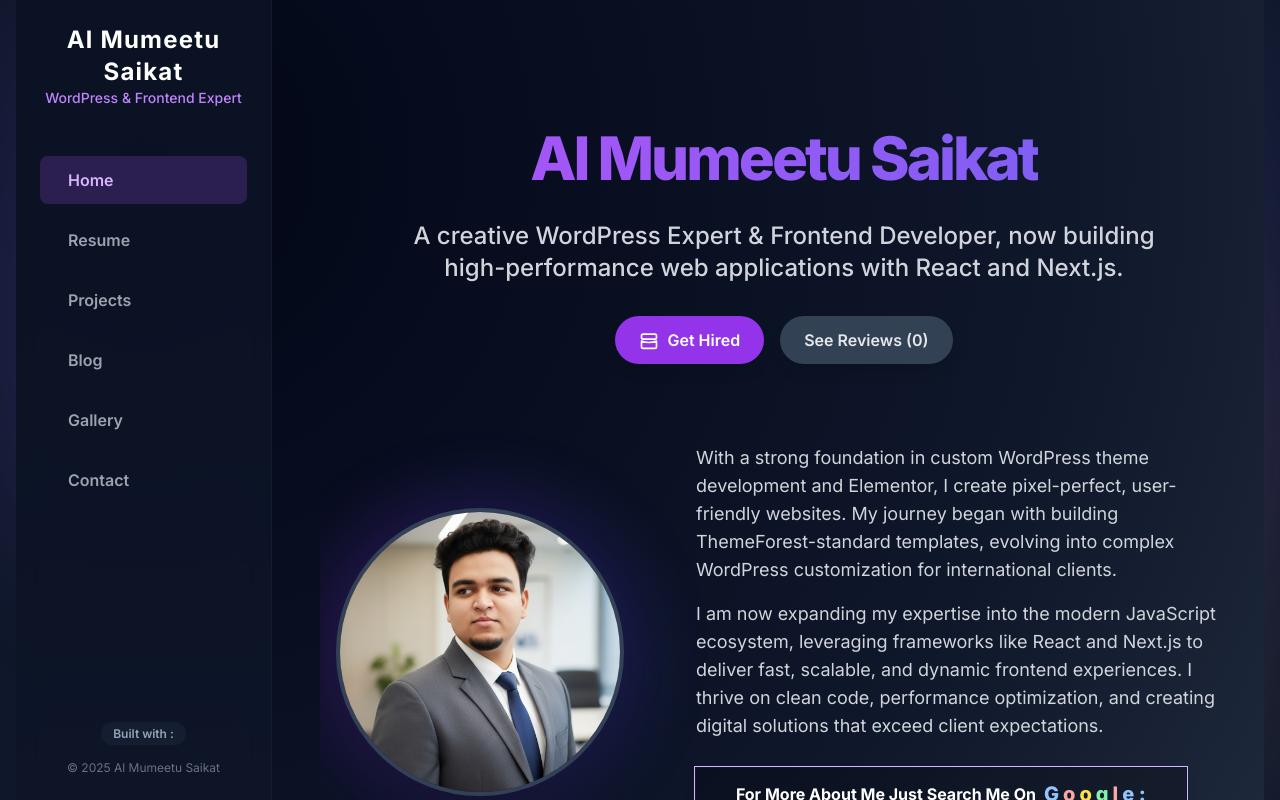
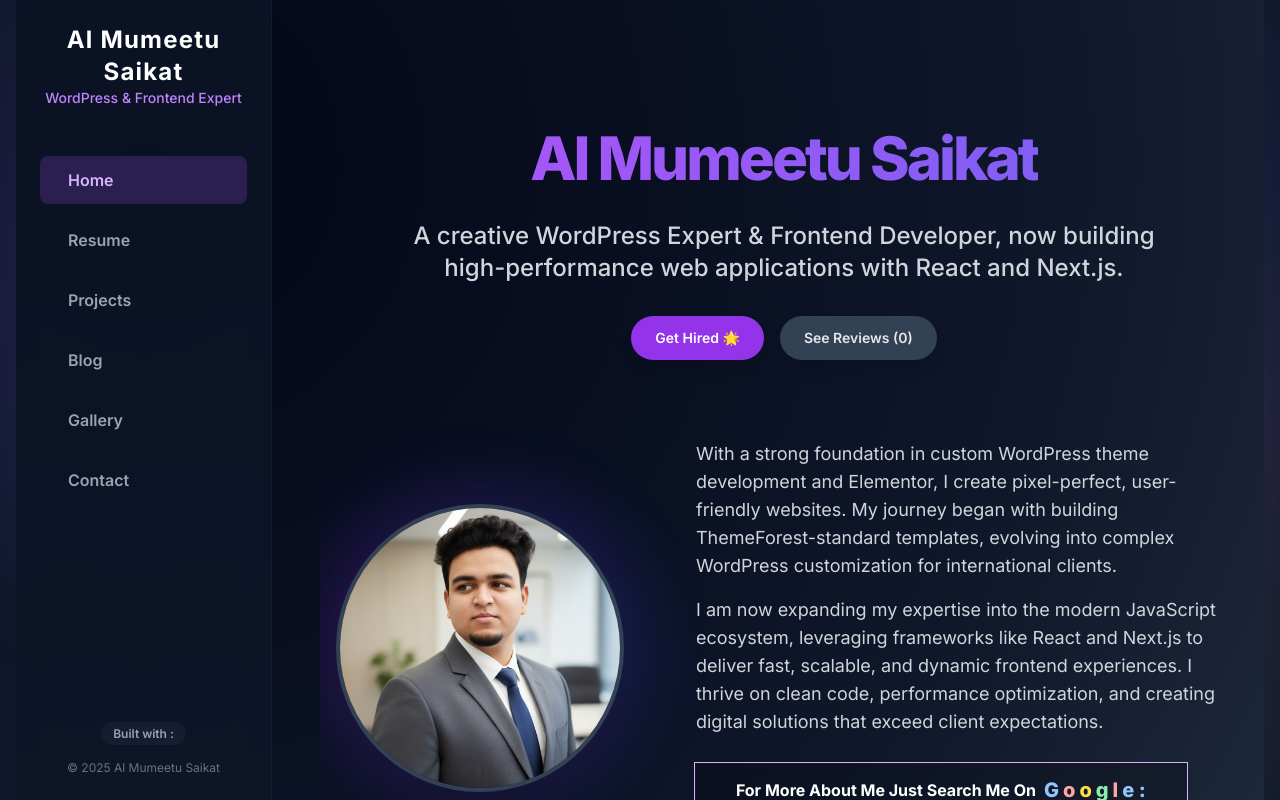
Before and after one commit to almumeetu/Al-Mumeetu-Saikat, a React (Vite) app: page / in a window 1280 px wide. Built offline with nearby package versions, Linux system fonts and the light colour scheme; no server answers; some icons are missing.

Commit message:
update review btn

```diff
--- a/components/Hero.tsx
+++ b/components/Hero.tsx
@@ -83,7 +83,7 @@ const Home: React.FC<Props> = ({ setActiveTab }) => {
                     A creative WordPress Expert & Frontend Developer, now building high-performance web applications with React and Next.js.
                 </p>
 
-                <div className="mt-6 flex items-center justify-center gap-4">
+                <div className="mt-6 flex flex-wrap items-center justify-center gap-4">
                     <button
                         type="button"
                         onClick={() => {
@@ -93,36 +93,17 @@ const Home: React.FC<Props> = ({ setActiveTab }) => {
                                 window.location.hash = 'contact';
                             }
                         }}
-                        className="inline-flex items-center px-6 py-3 rounded-full font-semibold shadow-lg transition duration-150 ease-in-out text-white bg-purple-600 hover:bg-purple-700"
+                        className="inline-flex items-center px-6 py-3 rounded-full font-semibold shadow-lg transition duration-150 ease-in-out text-sm text-white bg-purple-600 hover:bg-purple-700"
                     >
-                        <svg
-                            className="w-5 h-5 mr-2"
-                            fill="none"
-                            stroke="currentColor"
-                            viewBox="0 0 24 24"
-                            xmlns="http://www.w3.org/2000/svg"
-                        >
-                            <path
-                                strokeLinecap="round"
-                                strokeLinejoin="round"
-                                strokeWidth="2"
-                                d="M21 13.255A23.593 23.593 0 0112 15c-3.18 0-6.234-.403-9-1.745V20a2 2 0 002 2h14a2 2 0 002-2v-6.745z"
-                            ></path>
-                            <path
-                                strokeLinecap="round"
-                                strokeLinejoin="round"
-                                strokeWidth="2"
-                                d="M3 7a2 2 0 012-2h14a2 2 0 012 2v2a2 2 0 01-2 2H5a2 2 0 01-2-2V7z"
-                            ></path>
-                        </svg>
-                        Get Hired
+
+                        Get Hired 🌟
                     </button>
                     <button
                         onClick={() => {
                             const el = document.getElementById('reviews');
                             el?.scrollIntoView({ behavior: 'smooth' });
                         }}
-                        className="inline-flex items-center px-6 py-3 rounded-full font-semibold shadow-lg transition duration-150 ease-in-out text-gray-200 bg-slate-700 hover:bg-slate-600"
+                        className="inline-flex items-center px-6 py-3 text-sm rounded-full font-semibold shadow-lg transition duration-150 ease-in-out text-gray-200 bg-slate-700 hover:bg-slate-600"
                     >
                         See Reviews ({reviews.length})
                     </button>
```
